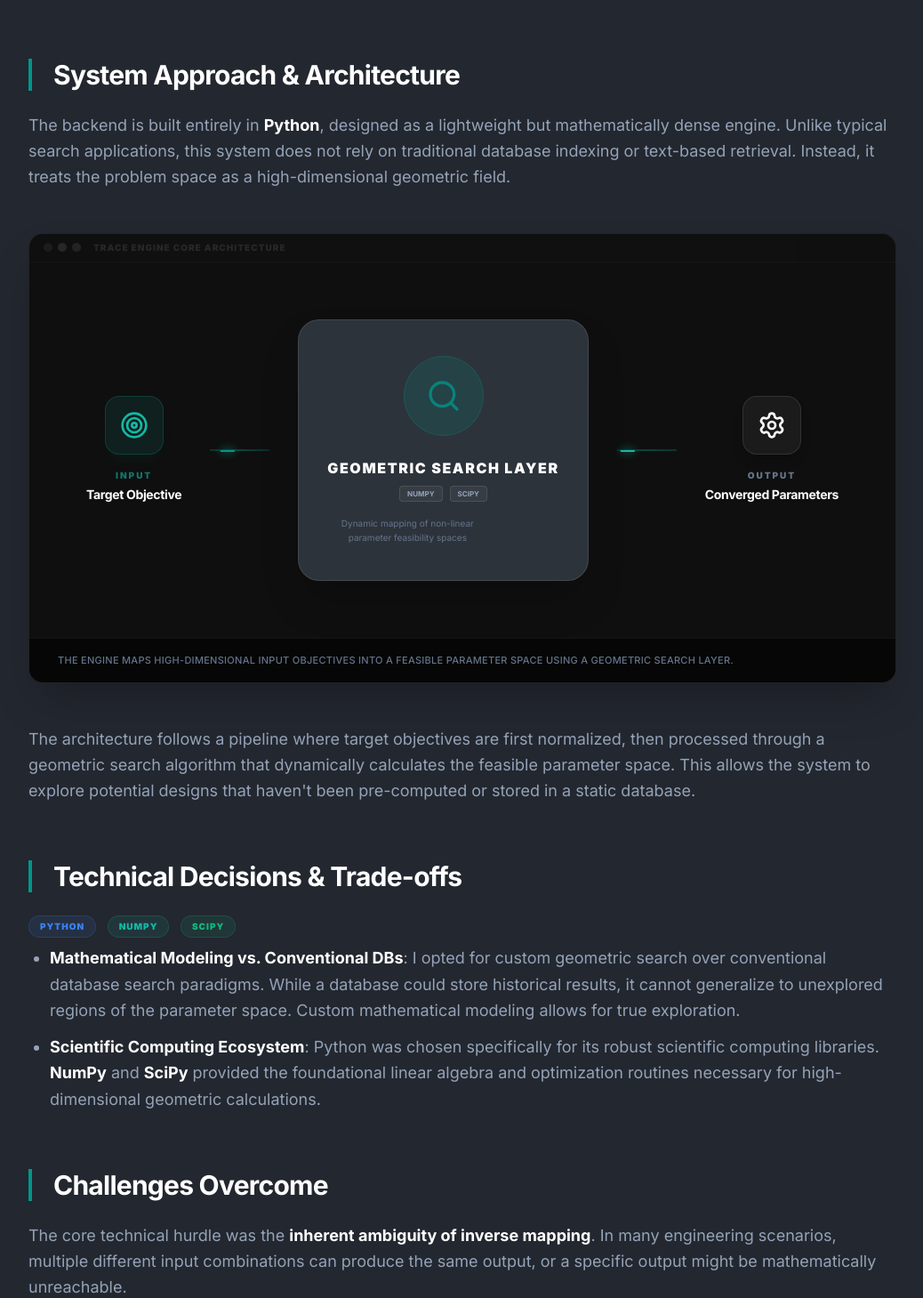
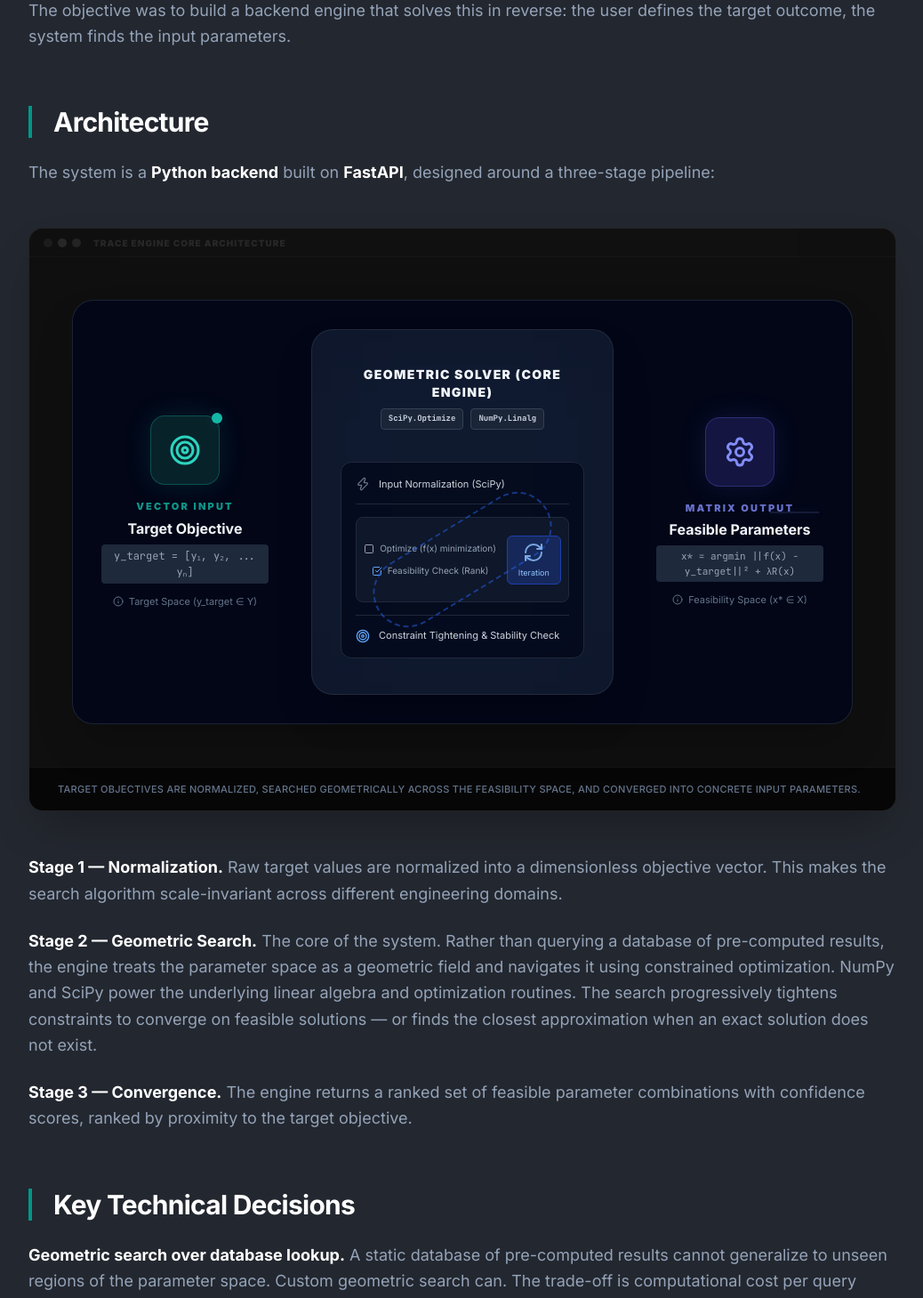
Before and after one commit to Nicola-Ibrahim/Nicola-Ibrahim.github.io, a Next.js app: page /projects/tracing-objectives-backwards in a window 1280 px wide. Shown: the part 969-2428 px from the top of the page at 89% size, without its empty margins (120-1158 px from the left). Built offline with nearby package versions, Linux system fonts and the light colour scheme.

Commit message:
feat: overhaul TraceEngineDiagram visualization with detailed solver process and animated UI components

```diff
--- a/app/projects/_components/diagrams/TraceEngineDiagram.tsx
+++ b/app/projects/_components/diagrams/TraceEngineDiagram.tsx
@@ -1,80 +1,138 @@
 "use client";
 
 import { motion } from 'framer-motion';
-import { Target, Search, Settings } from 'lucide-react';
+import { Target, RefreshCw, Settings, Info, Square, CheckSquare, Zap, Target as TargetIcon } from 'lucide-react';
 
 export default function TraceEngineDiagram() {
   return (
-    <div className="flex flex-col md:flex-row items-center justify-between gap-8 p-4 w-full max-w-4xl mx-auto">
-      {/* Input Section */}
+    <div className="flex flex-col md:flex-row items-center justify-between gap-6 p-8 w-full max-w-5xl mx-auto font-sans bg-slate-950 rounded-3xl border border-slate-700/50 shadow-2xl">
+
+      {/* 1. Input Section: Target Objective */}
       <motion.div
-        initial={{ opacity: 0, x: -20 }}
+        initial={{ opacity: 0, x: -30 }}
         animate={{ opacity: 1, x: 0 }}
-        className="flex flex-col items-center gap-4"
+        transition={{ duration: 0.6 }}
+        className="flex flex-col items-center gap-4 w-52"
       >
-        <div className="p-4 rounded-2xl bg-teal-500/10 border border-teal-500/20 text-teal-500 shadow-lg shadow-teal-500/5">
-          <Target className="w-8 h-8" />
+        <div className="relative p-5 rounded-2xl bg-teal-900/40 border border-teal-500/30 text-teal-400 shadow-[0_0_30px_rgba(20,184,166,0.15)]">
+          <Target className="w-9 h-9" />
+          {/* Subtle ping animation */}
+          <span className="absolute top-0 right-0 flex h-3 w-3 -mt-1 -mr-1">
+            <span className="animate-ping absolute inline-flex h-full w-full rounded-full bg-teal-400 opacity-75"></span>
+            <span className="relative inline-flex rounded-full h-3 w-3 bg-teal-500"></span>
+          </span>
         </div>
         <div className="text-center">
-          <p className="text-[10px] font-black uppercase tracking-[0.2em] text-teal-500/60 mb-1">Input</p>
-          <h4 className="text-sm font-bold text-white tracking-tight">Target Objective</h4>
-        </div>
-      </motion.div>
-
-      {/* Connection 1 */}
-      <div className="hidden md:block flex-1 h-[2px] bg-gradient-to-r from-teal-500/20 via-primary/40 to-primary/20 relative">
-        <motion.div
-          animate={{ x: ["0%", "100%"] }}
-          transition={{ duration: 2, repeat: Infinity, ease: "linear" }}
-          className="absolute top-1/2 -translate-y-1/2 w-4 h-[2px] bg-primary shadow-[0_0_10px_#14b8a6]"
-        />
-      </div>
-
-      {/* Core Logic Section */}
-      <motion.div
-        initial={{ opacity: 0, scale: 0.9 }}
-        animate={{ opacity: 1, scale: 1 }}
-        className="relative px-8 py-10 rounded-3xl bg-dark-lighter border border-white/10 shadow-2xl overflow-hidden group"
-      >
-        <div className="absolute inset-0 bg-primary/5 opacity-0 group-hover:opacity-100 transition-opacity duration-500 blur-2xl" />
-        <div className="relative z-10 flex flex-col items-center gap-6">
-          <div className="p-6 rounded-full bg-primary/20 border border-primary/30 text-primary animate-pulse">
-            <Search className="w-10 h-10" />
-          </div>
-          <div className="text-center">
-            <h4 className="text-base font-black uppercase tracking-widest text-white mb-2">Geometric Search Layer</h4>
-            <div className="flex gap-2 justify-center">
-              <span className="px-2 py-0.5 rounded bg-white/5 border border-white/10 text-[8px] font-bold text-slate-400">NUMPY</span>
-              <span className="px-2 py-0.5 rounded bg-white/5 border border-white/10 text-[8px] font-bold text-slate-400">SCIPY</span>
-            </div>
-            <p className="mt-4 text-[10px] text-slate-500 max-w-[180px] leading-relaxed">Dynamic mapping of non-linear parameter feasibility spaces</p>
+          <p className="text-[11px] font-black uppercase tracking-[0.2em] text-teal-500/80 mb-1">Vector Input</p>
+          <h4 className="text-base font-bold text-slate-100">Target Objective</h4>
+          <p className="text-[12px] font-mono text-slate-400 mt-1.5 p-1 bg-slate-800 rounded">y_target = [y₁, y₂, ... yₙ]</p>
+          <div className="flex items-center justify-center gap-1.5 mt-3 text-[11px] text-slate-500">
+            <Info className="w-3 h-3" />
+            <span>Target Space (y_target ∈ Y)</span>
           </div>
         </div>
       </motion.div>
 
-      {/* Connection 2 */}
-      <div className="hidden md:block flex-1 h-[2px] bg-gradient-to-r from-primary/20 via-primary/40 to-teal-500/20 relative">
+      {/* Connection 1: Ingestion Stream */}
+      <div className="hidden md:flex flex-1 items-center justify-center relative h-10">
+        <div className="absolute w-full h-[1px] bg-gradient-to-r from-teal-500/20 via-primary/40 to-primary/20" />
         <motion.div
-          animate={{ x: ["0%", "100%"] }}
-          transition={{ duration: 2, repeat: Infinity, ease: "linear", delay: 1 }}
-          className="absolute top-1/2 -translate-y-1/2 w-4 h-[2px] bg-teal-500 shadow-[0_0_10px_#14b8a6]"
+          animate={{ x: ["-100%", "300%"], opacity: [0, 1, 0] }}
+          transition={{ duration: 1.6, repeat: Infinity, ease: "linear" }}
+          className="absolute left-0 w-14 h-[2px] bg-teal-400 shadow-[0_0_8px_#2dd4bf]"
         />
       </div>
 
-      {/* Output Section */}
+      {/* 2. Core Engine: Detailed Iterative Solver */}
       <motion.div
-        initial={{ opacity: 0, x: 20 }}
+        initial={{ opacity: 0, scale: 0.9 }}
+        animate={{ opacity: 1, scale: 1 }}
+        transition={{ duration: 0.8, delay: 0.2 }}
+        className="relative px-8 py-10 rounded-3xl bg-slate-900 border border-slate-700/50 shadow-2xl overflow-hidden group min-w-[340px]"
+      >
+        <div className="absolute inset-0 bg-blue-500/5 opacity-60 group-hover:opacity-100 transition-opacity duration-500 blur-3xl" />
+
+        <div className="relative z-10 flex flex-col items-center gap-6">
+          <div className="text-center">
+            <h4 className="text-sm font-black uppercase tracking-widest text-slate-100 mb-2">Geometric Solver (Core Engine)</h4>
+            <div className="flex gap-2 justify-center mb-3">
+              <span className="px-2 py-1 rounded bg-slate-800/80 border border-slate-700 text-[9px] font-bold text-slate-300 font-mono">SciPy.Optimize</span>
+              <span className="px-2 py-1 rounded bg-slate-800/80 border border-slate-700 text-[9px] font-bold text-slate-300 font-mono">NumPy.Linalg</span>
+            </div>
+          </div>
+
+          {/* Detailed Solver Process Loop */}
+          <div className="flex flex-col gap-3.5 w-full bg-slate-950/70 p-4 rounded-xl border border-slate-800">
+            <div className="flex items-center gap-2.5 text-[11px] text-slate-300">
+              <Zap className="w-4 h-4 text-slate-500" />
+              <span>Input Normalization (SciPy)</span>
+            </div>
+
+            <div className="w-full h-px bg-slate-800" />
+
+            <div className="relative flex items-center justify-center gap-3 w-full h-24 bg-slate-900 rounded-lg border border-slate-800 p-2">
+              <div className="flex flex-col gap-2.5 items-center justify-center text-[10px] text-slate-400">
+                <div className="flex items-center gap-1.5">
+                  <Square className="w-3 h-3" />
+                  <span>Optimize (f(x) minimization)</span>
+                </div>
+                <div className="flex items-center gap-1.5">
+                  <CheckSquare className="w-3 h-3 text-blue-400" />
+                  <span>Feasibility Check (Rank)</span>
+                </div>
+              </div>
+              <motion.div
+                animate={{ rotate: 360 }}
+                transition={{ duration: 6, repeat: Infinity, ease: "linear" }}
+                className="absolute inset-2 border-2 border-dashed border-blue-600/50 rounded-full"
+              />
+              <div className="flex flex-col gap-1 items-center justify-center text-[9px] text-blue-300 bg-blue-900/50 px-3 py-1.5 rounded-md border border-blue-800">
+                <RefreshCw className="w-6 h-6 animate-pulse" />
+                <span>Iteration</span>
+              </div>
+            </div>
+
+            <div className="w-full h-px bg-slate-800" />
+
+            <div className="flex items-center gap-2.5 text-[11px] text-slate-300">
+              <TargetIcon className="w-4 h-4 text-blue-400" />
+              <span>Constraint Tightening & Stability Check</span>
+            </div>
+          </div>
+        </div>
+      </motion.div>
+
+      {/* Connection 2: Output Stream */}
+      <div className="hidden md:flex flex-1 items-center justify-center relative h-10">
+        <div className="absolute w-full h-[1px] bg-gradient-to-r from-primary/20 via-primary/40 to-indigo-500/20" />
+        <motion.div
+          animate={{ x: ["-100%", "300%"], opacity: [0, 1, 0] }}
+          transition={{ duration: 1.6, repeat: Infinity, ease: "linear", delay: 0.8 }}
+          className="absolute left-0 w-14 h-[2px] bg-indigo-400 shadow-[0_0_8px_#818cf8]"
+        />
+      </div>
+
+      {/* 3. Output Section: Converged Parameters */}
+      <motion.div
+        initial={{ opacity: 0, x: 30 }}
         animate={{ opacity: 1, x: 0 }}
-        className="flex flex-col items-center gap-4"
+        transition={{ duration: 0.6, delay: 0.4 }}
+        className="flex flex-col items-center gap-4 w-52"
       >
-        <div className="p-4 rounded-2xl bg-white/5 border border-white/10 text-white shadow-lg">
-          <Settings className="w-8 h-8" />
+        <div className="p-5 rounded-2xl bg-indigo-900/40 border border-indigo-500/30 text-indigo-400 shadow-[0_0_30px_rgba(99,102,241,0.15)]">
+          <Settings className="w-9 h-9" />
         </div>
         <div className="text-center">
-          <p className="text-[10px] font-black uppercase tracking-[0.2em] text-slate-500 mb-1">Output</p>
-          <h4 className="text-sm font-bold text-white tracking-tight">Converged Parameters</h4>
+          <p className="text-[11px] font-black uppercase tracking-[0.2em] text-indigo-400/80 mb-1">Matrix Output</p>
+          <h4 className="text-base font-bold text-slate-100">Feasible Parameters</h4>
+          <p className="text-[11px] font-mono text-slate-400 mt-1.5 p-1 bg-slate-800 rounded">x* = argmin ||f(x) - y_target||² + λR(x)</p>
+          <div className="flex items-center justify-center gap-1.5 mt-3 text-[11px] text-slate-500">
+            <Info className="w-3 h-3" />
+            <span>Feasibility Space (x* ∈ X)</span>
+          </div>
         </div>
       </motion.div>
+
     </div>
   );
 }
--- a/app/projects/_content/tracing-objectives-backwards.mdx
+++ b/app/projects/_content/tracing-objectives-backwards.mdx
@@ -1,47 +1,84 @@
 ---
 title: "Tracing Objectives Backwards"
 category: "System Optimization / Research"
-description: "Solving the inverse engineering problem through geometric search and mathematical modeling. The engine maps target outcomes back to feasible parameters using a high-dimensional search layer, containerized and deployed with modern CI/CD."
-tags: ["Python", "FastAPI", "DDD", "Docker", "CI/CD"]
+description: "A backend engine that inverts the engineering design process —
+given a target performance outcome, it calculates the exact input parameters
+required to achieve it using geometric search over high-dimensional
+parameter spaces."
+tags: ["Python", "FastAPI", "NumPy", "SciPy", "Docker", "CI/CD"]
 date: "2024-03-24"
 ---
 
-## The Problem / Context
+## The Problem
 
-In traditional engineering, the standard approach follows a **forward modeling** paradigm: engineers define input parameters (materials, dimensions, forces) and simulate the resulting output. While effective, this becomes highly inefficient when a specific target performance is required but the necessary inputs are unknown.
+Every engineering design process runs forward: define inputs, simulate
+outputs. This works when you are exploring possibilities. It breaks down
+completely when you already know the outcome you need.
 
-The objective of this M.Sc. thesis project was to flip this script. I focused on solving the **inverse problem**—building an engine where a user defines a specific target outcome first, and the system calculates the exact or closest feasible input parameters required to achieve it. This is critical in fields like structural optimization and material science, where performance targets are non-negotiable.
+A structural engineer who needs a beam with a specific load tolerance
+cannot efficiently reverse-engineer which combination of material, cross
+section, and geometry produces exactly that result. The search space is
+non-linear, high-dimensional, and filled with infeasible regions. Brute
+force is computationally prohibitive. A conventional database cannot
+generalize to unexplored regions of the parameter space.
 
-## System Approach & Architecture
+The objective was to build a backend engine that solves this in reverse:
+the user defines the target outcome, the system finds the input parameters.
 
-The backend is built entirely in **Python**, designed as a lightweight but mathematically dense engine. Unlike typical search applications, this system does not rely on traditional database indexing or text-based retrieval. Instead, it treats the problem space as a high-dimensional geometric field.
+## Architecture
+
+The system is a **Python backend** built on **FastAPI**, designed around
+a three-stage pipeline:
 
 <ArchitectureDiagram
   alt="Trace Engine Core Architecture"
-  caption="The engine maps high-dimensional input objectives into a feasible parameter space using a geometric search layer."
+  caption="Target objectives are normalized, searched geometrically across
+  the feasibility space, and converged into concrete input parameters."
 >
   <TraceEngineDiagram />
 </ArchitectureDiagram>
 
-The architecture follows a pipeline where target objectives are first normalized, then processed through a geometric search algorithm that dynamically calculates the feasible parameter space. This allows the system to explore potential designs that haven't been pre-computed or stored in a static database.
+**Stage 1 — Normalization.** Raw target values are normalized into a
+dimensionless objective vector. This makes the search algorithm
+scale-invariant across different engineering domains.
 
-## Technical Decisions & Trade-offs
+**Stage 2 — Geometric Search.** The core of the system. Rather than
+querying a database of pre-computed results, the engine treats the
+parameter space as a geometric field and navigates it using constrained
+optimization. NumPy and SciPy power the underlying linear algebra and
+optimization routines. The search progressively tightens constraints
+to converge on feasible solutions — or finds the closest approximation
+when an exact solution does not exist.
 
-<Badge color="blue">Python</Badge>
-<Badge color="teal">NumPy</Badge>
-<Badge color="green">SciPy</Badge>
+**Stage 3 — Convergence.** The engine returns a ranked set of feasible
+parameter combinations with confidence scores, ranked by proximity to the
+target objective.
 
-- **Mathematical Modeling vs. Conventional DBs**: I opted for custom geometric search over conventional database search paradigms. While a database could store historical results, it cannot generalize to unexplored regions of the parameter space. Custom mathematical modeling allows for true exploration.
-- **Scientific Computing Ecosystem**: Python was chosen specifically for its robust scientific computing libraries. **NumPy** and **SciPy** provided the foundational linear algebra and optimization routines necessary for high-dimensional geometric calculations.
+## Key Technical Decisions
 
-## Challenges Overcome
+**Geometric search over database lookup.** A static database of
+pre-computed results cannot generalize to unseen regions of the parameter
+space. Custom geometric search can. The trade-off is computational cost
+per query versus zero pre-computation overhead and full generalization.
 
-The core technical hurdle was the **inherent ambiguity of inverse mapping**. In many engineering scenarios, multiple different input combinations can produce the same output, or a specific output might be mathematically unreachable.
+**Handling ambiguity explicitly.** Inverse problems are inherently
+ambiguous — multiple input combinations can produce the same output, and
+some outputs are mathematically unreachable. The engine handles this by
+treating infeasible targets as an optimization problem rather than an
+error state, always returning the closest feasible approximation with an
+explicit confidence score.
 
-To solve this, I refined the **geometric search constraints** to focus on convergence. Instead of a naive search, the system uses a progressive tightening of constraints to identify the "closest feasible" approximation when an exact match is impossible. This ensures the system remains useful even in "ambiguous" mathematical spaces where 1-to-1 mappings don't exist.
+**FastAPI for the interface layer.** The compute-heavy work is synchronous
+and CPU-bound. FastAPI provides a clean REST interface over the engine
+without adding async complexity to the mathematical core.
 
 ## Outcomes
 
-- **Functional Proof-of-Concept**: Successfully built a data-driven backend engine that proves the viability of using geometric search models for inverse exploration.
-- **Performance**: Demonstrated that mathematical modeling could replace static indexing for specific engineering use cases, offering a more flexible and exploratory design tool.
-- **Academic Contribution**: Validated the approach of using geometric search to navigate complex input-output relationships without the overhead of massive pre-computed datasets.
+- Deployed and live — the engine accepts real engineering targets and
+  returns converged parameter sets via REST API
+- Demonstrated that geometric search generalizes across parameter spaces
+  without any pre-computed dataset
+- Validated inverse mapping as a practical engineering tool, not just
+  a theoretical one
+- Full CI/CD pipeline — containerized with Docker, deployed on Render
+  via GitHub Actions
```
